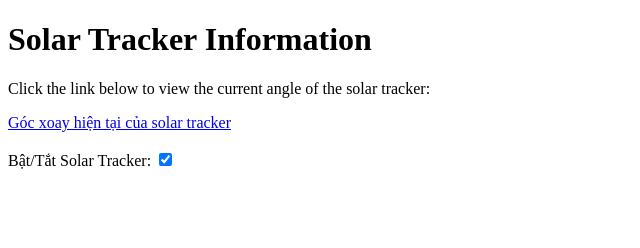
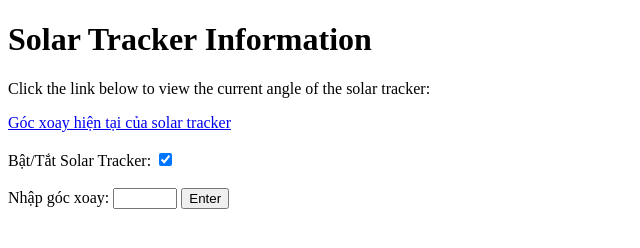
Before and after one commit to Holaot9/solar-tracker-website, a plain HTML site: page index.html in a window 1280 px wide. Both pictures are taken after a click on the checkbox "Bật/Tắt Solar Tracker:". Shown: the whole page, without its empty margins (0-640 px from the left). Drawn offline with Linux system fonts and the light colour scheme; no server answers.

Commit message:
Update index.html with toggle and angle input

```diff
--- a/index.html
+++ b/index.html
@@ -7,14 +7,14 @@
   <script>
     function sendCommand(command) {
       const xhttp = new XMLHttpRequest();
-            xhttp.open("GET", `http://YOUR_ESP32_IP_ADDRESS/${command}`, true);
+      xhttp.open("GET", `http://${location.hostname}/${command}`, true);
       xhttp.send();
     }
 
     function toggleTracker() {
-            const trackerState = document.getElementById("trackerToggle").checked ? "on" : "off";
+      const trackerState = document.getElementById("trackerToggle").checked ? "manual" : "auto";
       sendCommand(trackerState);
-            if (trackerState === "off") {
+      if (trackerState === "manual") {
         document.getElementById("angleInputSection").style.display = "block";
       } else {
         document.getElementById("angleInputSection").style.display = "none";
```
Lines whose indentation alone changed are shown as unchanged.
